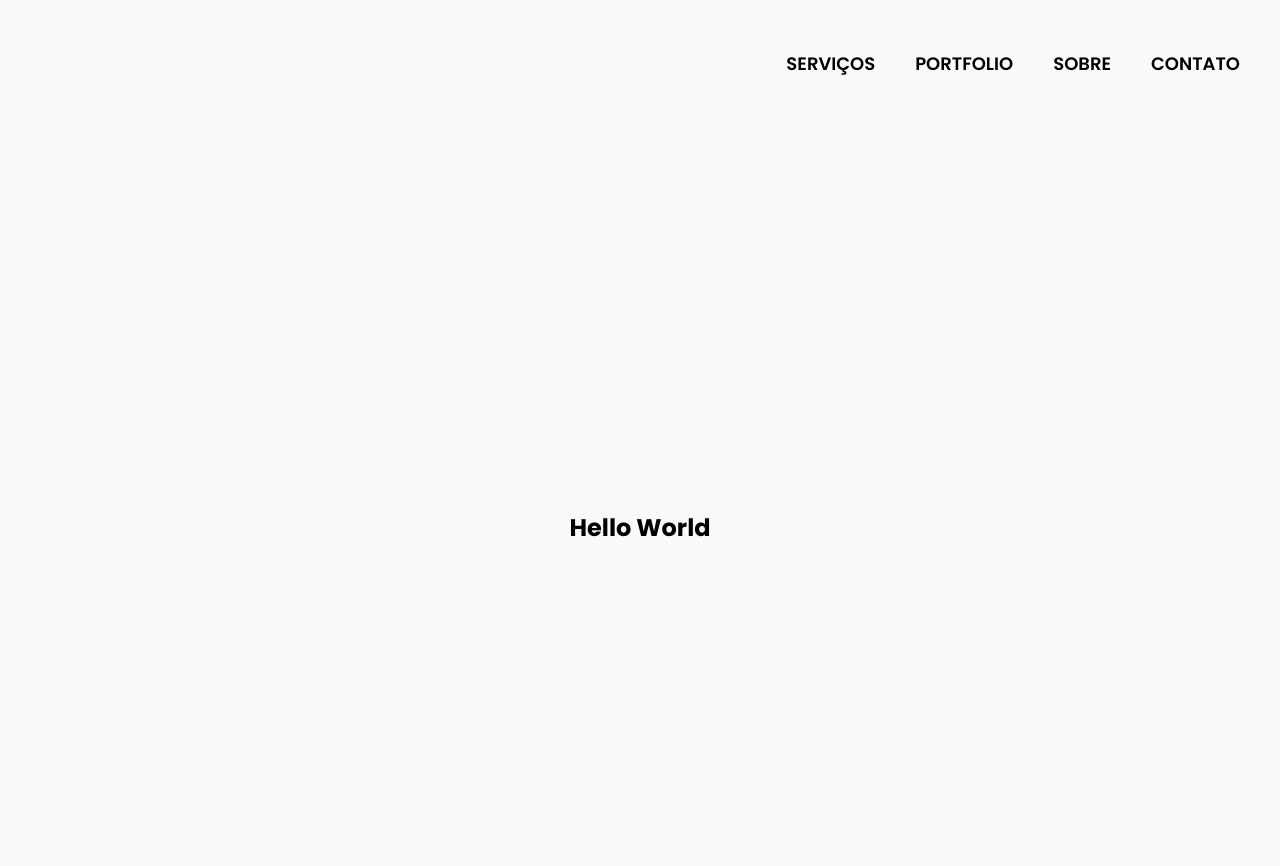
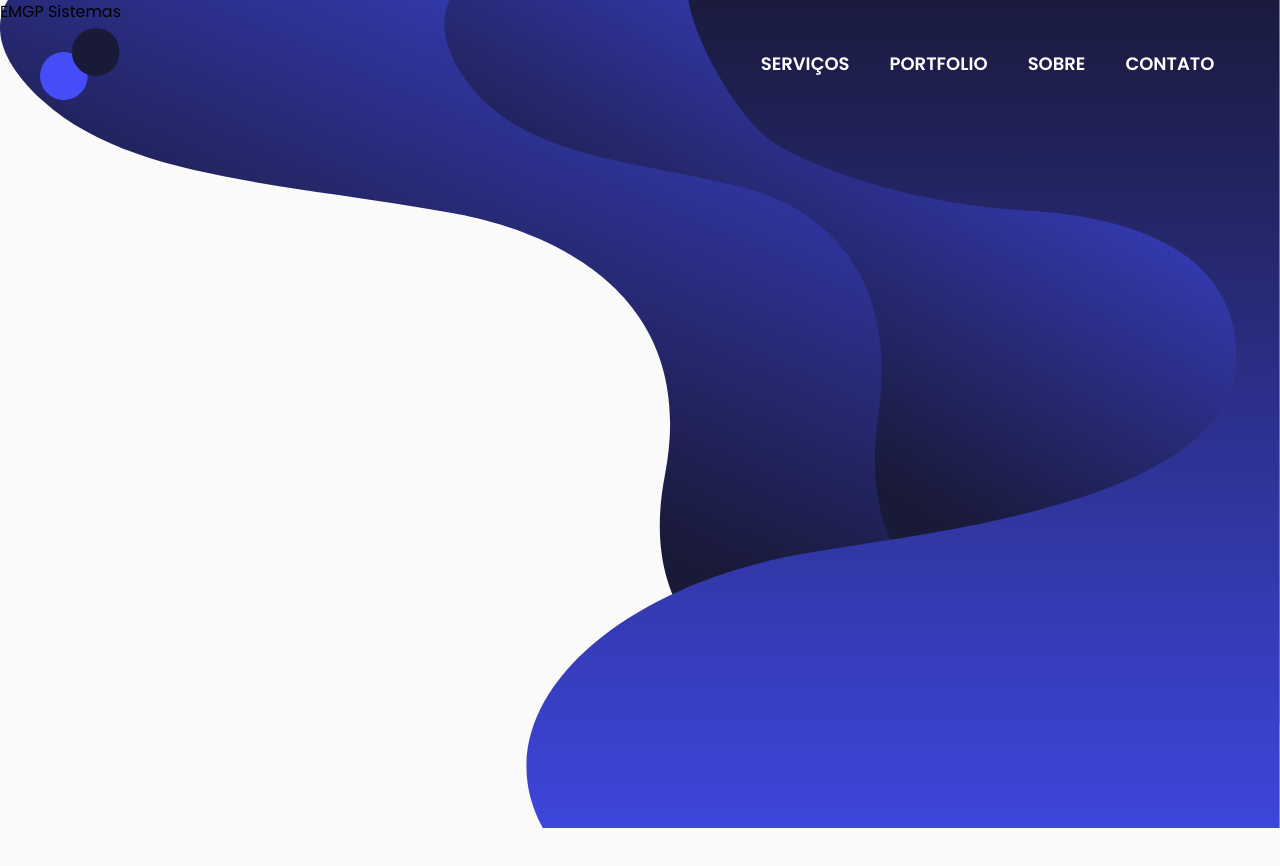
Before and after one commit to emgpsistemas/Portfolio, a Next.js app: page / in a window 1280 px wide. Shown: the top 866 px of the page. After the commit the page ends 828 px from the top, so only its background shows below. Built offline with nearby package versions, Linux system fonts and the light colour scheme.

Commit message:
feat: :sparkles: initial image background position

```diff
--- a/src/app/layout.tsx
+++ b/src/app/layout.tsx
@@ -1,6 +1,7 @@
 import Header from "@/components/Header";
 import "./globals.css";
 
+import WaveBackground from "@/components/WaveBackground";
 import { Poppins } from "next/font/google";
 import { ReactNode } from "react";
 
@@ -19,9 +20,14 @@ export const metadata = {
 export default function RootLayout({ children }: { children: ReactNode }) {
   return (
     <html lang="pt-BR">
-      <body className={`${poppins.className} bg-zinc-50 text-black`}>
+      <body
+        className={`${poppins.className} flex w-full flex-1 bg-zinc-50 text-black`}
+      >
         <Header />
-        {children}
+        <div className="relative w-full">
+          <WaveBackground />
+          {children}
+        </div>
       </body>
     </html>
   );
--- a/src/app/page.tsx
+++ b/src/app/page.tsx
@@ -1,7 +1,9 @@
+"use client";
+
 export default function Home() {
   return (
-    <div className="flex h-screen w-full items-center justify-center">
-      <h1 className="text-2xl font-bold">Hello World</h1>
-    </div>
+    <>
+      <h1>EMGP Sistemas</h1>
+    </>
   );
 }
--- a/src/components/Header/index.tsx
+++ b/src/components/Header/index.tsx
@@ -99,11 +99,10 @@ function Header() {
   ];
 
   return (
-    <Popover className="relative flex h-32 items-center bg-transparent">
-      <div className="mx-auto w-screen px-10">
+    <Popover className="absolute z-50 flex h-32 items-center bg-transparent">
+      <div className="mx-auto w-[98vw] px-10">
         <div className="flex items-center justify-between py-6">
           <div className="flex justify-start lg:w-0 lg:flex-1">
-            {pathname !== "/" ? (
             <Link href="/">
               <Image
                 src={logo}
@@ -112,7 +111,6 @@ function Header() {
                 height={windowWidth >= 768 ? 80 : 44}
               />
             </Link>
-            ) : null}
           </div>
           <div className="-my-2 -mr-2 md:hidden">
             <Popover.Button
@@ -134,10 +132,13 @@ function Header() {
                 <Link
                   href={link.href}
                   key={link.href}
-                  className={clsx("text-lg font-semibold hover:text-zinc-600", {
+                  className={clsx(
+                    "text-lg font-semibold text-white hover:text-zinc-300",
+                    {
                       "underline-red-500 underline decoration-primary-red-500 decoration-4 underline-offset-8":
                         pathname === link.href,
-                  })}
+                    }
+                  )}
                 >
                   {link.label.toUpperCase()}
                 </Link>
--- /dev/null
+++ b/src/components/WaveBackground/index.tsx
@@ -0,0 +1,20 @@
+"use client";
+
+import Image from "next/image";
+import waves from "../../assets/waves-background.svg";
+
+function WaveBackground() {
+  return (
+    <div className="absolute right-0 top-0 -z-50">
+      <Image
+        src={waves}
+        alt="waves"
+        width={592}
+        height={280}
+        className="w-full object-cover"
+      />
+    </div>
+  );
+}
+
+export default WaveBackground;
```
Also changed, not shown: src/assets/waves-background.svg. Lines whose indentation alone changed are shown as unchanged.
